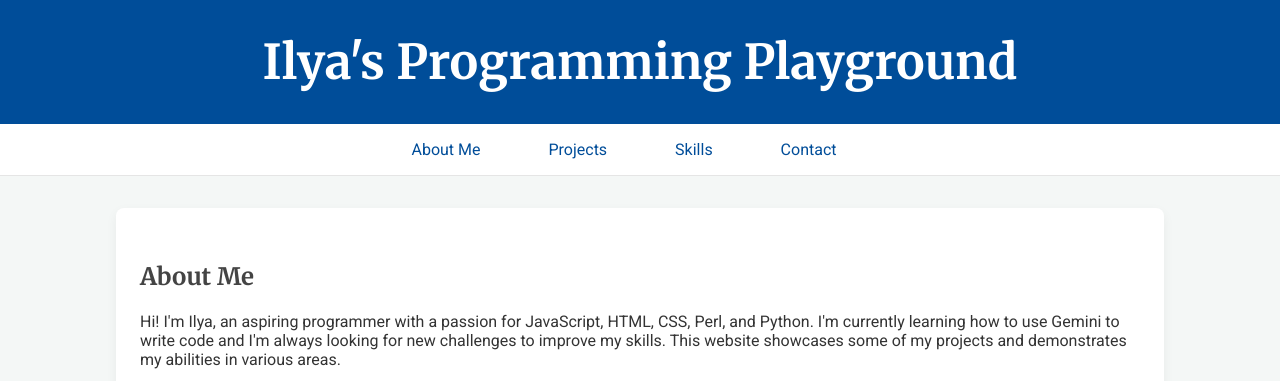
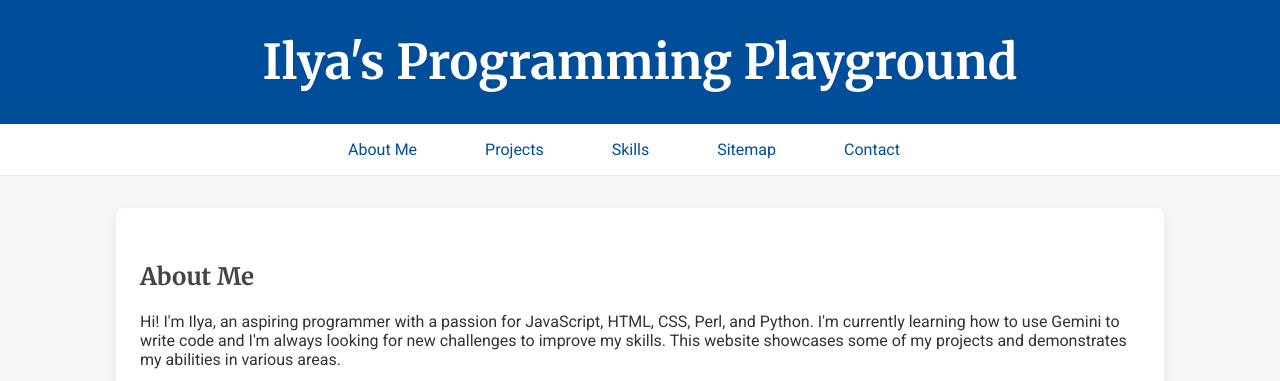
Before and after one commit to gulkily/gulkily.github.io, a Jekyll site: the page built from index.md, in a window 1280 px wide and 900 px high, cut to the strip 0-381 px from the top of the window. Built offline with Jekyll 4.4.1, drawn with Linux system fonts in a browser that asks for light colours.

Commit message:
Update default.html

```diff
--- a/_layouts/default.html
+++ b/_layouts/default.html
@@ -15,10 +15,11 @@
   <!-- Navigation -->
   <nav>
     <ul>
-      <li><a href="/#about">About Me</a></li>
-      <li><a href="/#projects">Projects</a></li>
-      <li><a href="/#skills">Skills</a></li>
-      <li><a href="/#contact">Contact</a></li>
+      <li><a href="/index.html#about">About Me</a></li>
+      <li><a href="/index.html#projects">Projects</a></li>
+      <li><a href="/index.html#skills">Skills</a></li>
+      <li><a href="/sitemap.html">Sitemap</a></li>
+      <li><a href="/index.html#contact">Contact</a></li>
     </ul>
   </nav>
 
```
